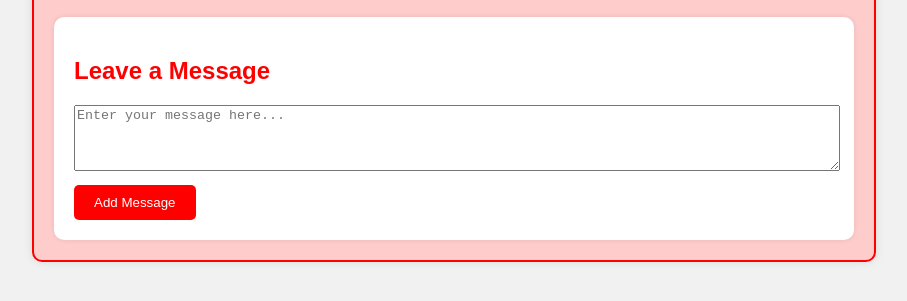
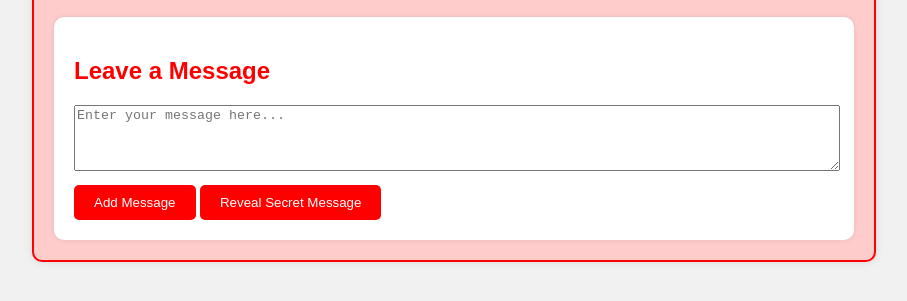
Before and after one commit to XPLOIT-123/website-Sofia, a plain HTML site: page index.html in a window 1280 px wide. Shown: the part 131-432 px from the top of the page, without its empty margins (186-1093 px from the left). Drawn offline with Linux system fonts and the light colour scheme.

Commit message:
Update index.html

```diff
--- a/index.html
+++ b/index.html
@@ -19,6 +19,7 @@
                 <h2>Leave a Message</h2>
                 <textarea id="message-input" rows="4" cols="50" placeholder="Enter your message here..."></textarea>
                 <button onclick="addMessage()">Add Message</button>
+                <button onclick="revealSecretMessage()">Reveal Secret Message</button> <!-- Added button for revealing secret message -->
                 <div id="message-list"></div>
             </div>
         </main>
```
